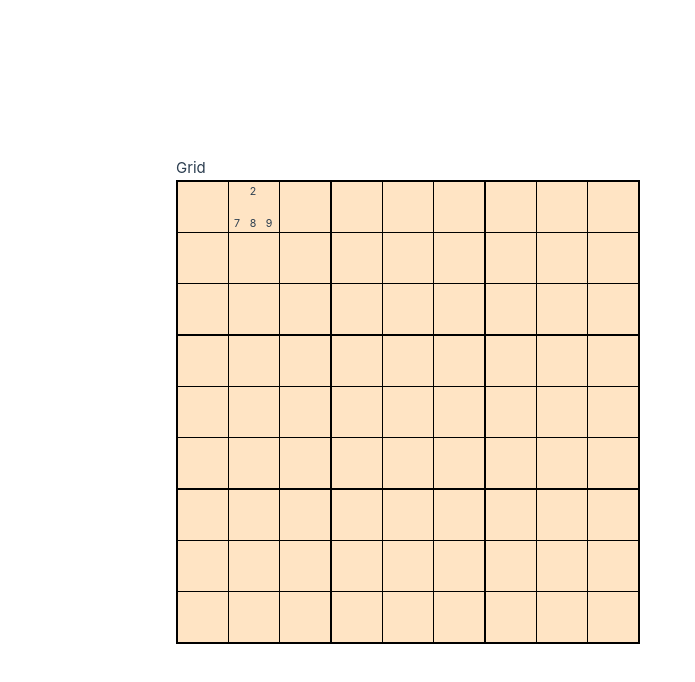
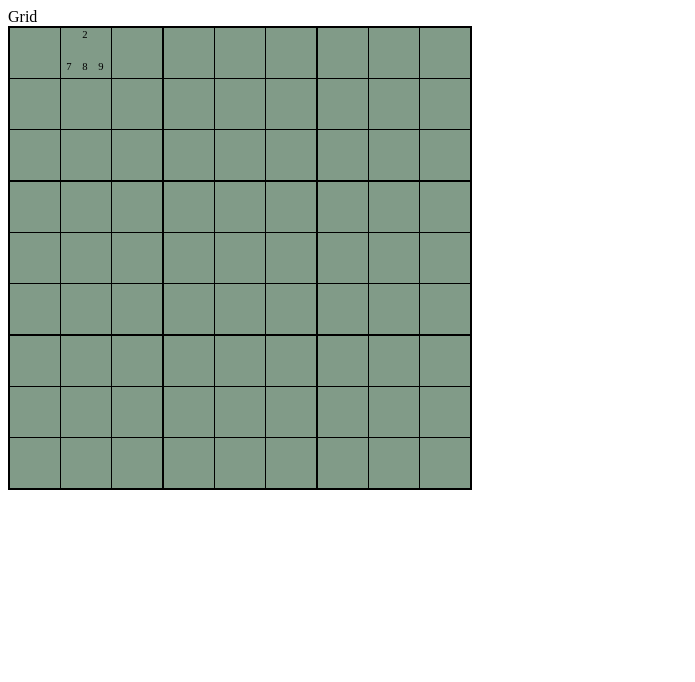
Before and after one commit to andrew-wilkes/sudoku-grid, a Vue app: page / in a window 1280 px wide. Shown: the top 682 px of the page, without its empty margins (0-695 px from the left). Built offline with nearby package versions, Linux system fonts and the light colour scheme.

Commit message:
Add external styles for visual aspects

```diff
--- a/src/assets/base.css
+++ /dev/null
@@ -1,74 +0,0 @@
-/* color palette from <https://github.com/vuejs/theme> */
-:root {
-  --vt-c-white: #ffffff;
-  --vt-c-white-soft: #f8f8f8;
-  --vt-c-white-mute: #f2f2f2;
-
-  --vt-c-black: #181818;
-  --vt-c-black-soft: #222222;
-  --vt-c-black-mute: #282828;
-
-  --vt-c-indigo: #2c3e50;
-
-  --vt-c-divider-light-1: rgba(60, 60, 60, 0.29);
-  --vt-c-divider-light-2: rgba(60, 60, 60, 0.12);
-  --vt-c-divider-dark-1: rgba(84, 84, 84, 0.65);
-  --vt-c-divider-dark-2: rgba(84, 84, 84, 0.48);
-
-  --vt-c-text-light-1: var(--vt-c-indigo);
-  --vt-c-text-light-2: rgba(60, 60, 60, 0.66);
-  --vt-c-text-dark-1: var(--vt-c-white);
-  --vt-c-text-dark-2: rgba(235, 235, 235, 0.64);
-}
-
-/* semantic color variables for this project */
-:root {
-  --color-background: var(--vt-c-white);
-  --color-background-soft: var(--vt-c-white-soft);
-  --color-background-mute: var(--vt-c-white-mute);
-
-  --color-border: var(--vt-c-divider-light-2);
-  --color-border-hover: var(--vt-c-divider-light-1);
-
-  --color-heading: var(--vt-c-text-light-1);
-  --color-text: var(--vt-c-text-light-1);
-
-  --section-gap: 160px;
-}
-
-@media (prefers-color-scheme: dark) {
-  :root {
-    --color-background: var(--vt-c-black);
-    --color-background-soft: var(--vt-c-black-soft);
-    --color-background-mute: var(--vt-c-black-mute);
-
-    --color-border: var(--vt-c-divider-dark-2);
-    --color-border-hover: var(--vt-c-divider-dark-1);
-
-    --color-heading: var(--vt-c-text-dark-1);
-    --color-text: var(--vt-c-text-dark-2);
-  }
-}
-
-*,
-*::before,
-*::after {
-  box-sizing: border-box;
-  margin: 0;
-  position: relative;
-  font-weight: normal;
-}
-
-body {
-  min-height: 100vh;
-  color: var(--color-text);
-  background: var(--color-background);
-  transition: color 0.5s, background-color 0.5s;
-  line-height: 1.6;
-  font-family: Inter, -apple-system, BlinkMacSystemFont, 'Segoe UI', Roboto, Oxygen, Ubuntu,
-    Cantarell, 'Fira Sans', 'Droid Sans', 'Helvetica Neue', sans-serif;
-  font-size: 15px;
-  text-rendering: optimizeLegibility;
-  -webkit-font-smoothing: antialiased;
-  -moz-osx-font-smoothing: grayscale;
-}
--- a/src/assets/main.css
+++ /dev/null
@@ -1,35 +0,0 @@
-@import './base.css';
-
-#app {
-  max-width: 1280px;
-  margin: 0 auto;
-  padding: 2rem;
-
-  font-weight: normal;
-}
-
-a,
-.green {
-  text-decoration: none;
-  color: hsla(160, 100%, 37%, 1);
-  transition: 0.4s;
-}
-
-@media (hover: hover) {
-  a:hover {
-    background-color: hsla(160, 100%, 37%, 0.2);
-  }
-}
-
-@media (min-width: 1024px) {
-  body {
-    display: flex;
-    place-items: center;
-  }
-
-  #app {
-    display: grid;
-    grid-template-columns: 1fr 1fr;
-    padding: 0 2rem;
-  }
-}
--- /dev/null
+++ b/src/assets/sudoku.css
@@ -0,0 +1,42 @@
+.cell {
+    width: 50px;
+    height: 50px;
+    background-color: rgb(129, 155, 136);
+    cursor: pointer;
+}
+
+.big-num {
+    font-weight: bold;
+    font-size: 20pt;
+}
+
+.num-grid {
+    font-size: 8pt;
+}
+
+.grid-num {
+    width: 16px;
+    height: 16px;
+}
+
+.selected {
+    background-color: rgb(209, 250, 250);
+}
+
+.highlighted {
+    background-color: rgb(238, 255, 255);
+}
+
+.clue {
+    color: rgb(71, 65, 31);
+}
+
+.box, .grid {
+    background-color: black;
+    gap: 1px;
+}
+
+.grid {
+    gap: 2px;
+    border: 2px solid black;
+}
--- a/src/components/Cell.vue
+++ b/src/components/Cell.vue
@@ -21,7 +21,7 @@ const isPeer = computed(() => {
   return config.peers && config.selectedCell.peers.indexOf(props.idx + '') > -1
 })
 
-const isGiven = computed(() => {
+const isClue = computed(() => {
   return numbers.grid[props.idx] > 10
 })
 
@@ -37,8 +37,8 @@ const gridValue = computed(() => {
 <template>
   <div class="cell" :class="{ selected: isSelected, highlighted: isPeer }">
     <div class="sum" v-if="showSum">14</div>
-    <div class="sol-num" v-if="config.showSolution" :class="{ given: isGiven }">{{ numbers.solution[idx] }}</div>
-    <div class="big-num" v-else-if="numbers.grid[idx] > 0" :class="{ given: isGiven }">{{ gridValue }}</div>
+    <div class="sol-num" v-if="config.showSolution" :class="{ clue: isClue }">{{ numbers.solution[idx] }}</div>
+    <div class="big-num" v-else-if="numbers.grid[idx] > 0" :class="{ clue: isClue }">{{ gridValue }}</div>
     <div class="num-pair" v-else-if="numbers.candidates[idx].length < 3">
       <span v-for="n in numbers.candidates[idx]">{{ n }}</span>
     </div>
@@ -50,40 +50,19 @@ const gridValue = computed(() => {
 
 <style scoped>
 .cell {
-  width: 50px;
-  height: 50px;
-  box-sizing: content-box; /* This prevents the addition of borders shrinking the content box size */
   display: grid;
   position: relative; /* This is to allow the absolute positioning of child divs to work: but it doesn't seem to be required */
   justify-content: center;
   align-content: center;
-  background-color: bisque;
-  cursor: pointer;
-}
-.big-num {
-  font-weight: bold;
-  font-size: 20pt;
 }
 .num-grid {
   display: flex;
   flex-wrap: wrap;
-  font-size: 8pt;
 }
 .grid-num {
-  width: 16px;
-  height: 16px;
   text-align: center;
 }
 .sum {
   position: absolute;
 }
-.selected {
-  background-color: rgb(209, 250, 250);
-}
-.highlighted {
-  background-color: rgb(238, 255, 255);
-}
-.given {
-  color: rgb(71, 65, 31);
-}
 </style>
--- a/src/components/Grid.vue
+++ b/src/components/Grid.vue
@@ -35,12 +35,5 @@ function cellClicked(idx) {
     display: grid;
     grid-template-columns: 1fr 1fr 1fr;
     width: min-content;
-    background-color: black;
-    gap: 1px;
-  }
-
-  .grid {
-    gap: 2px;
-    border: 2px solid black;
   }
 </style>
--- a/src/main.js
+++ b/src/main.js
@@ -1,6 +1,6 @@
 import { createApp } from 'vue'
 import App from './App.vue'
 
-import './assets/main.css'
+import './assets/sudoku.css'
 
 createApp(App).mount('#app')
```
Also changed, not shown: src/components/icons/IconCommunity.vue (deleted, +0 -7 lines), src/components/icons/IconDocumentation.vue (deleted, +0 -7 lines), src/components/icons/IconEcosystem.vue (deleted, +0 -7 lines), src/components/icons/IconSupport.vue (deleted, +0 -7 lines), src/components/icons/IconTooling.vue (deleted, +0 -19 lines), src/assets/logo.svg (deleted).
